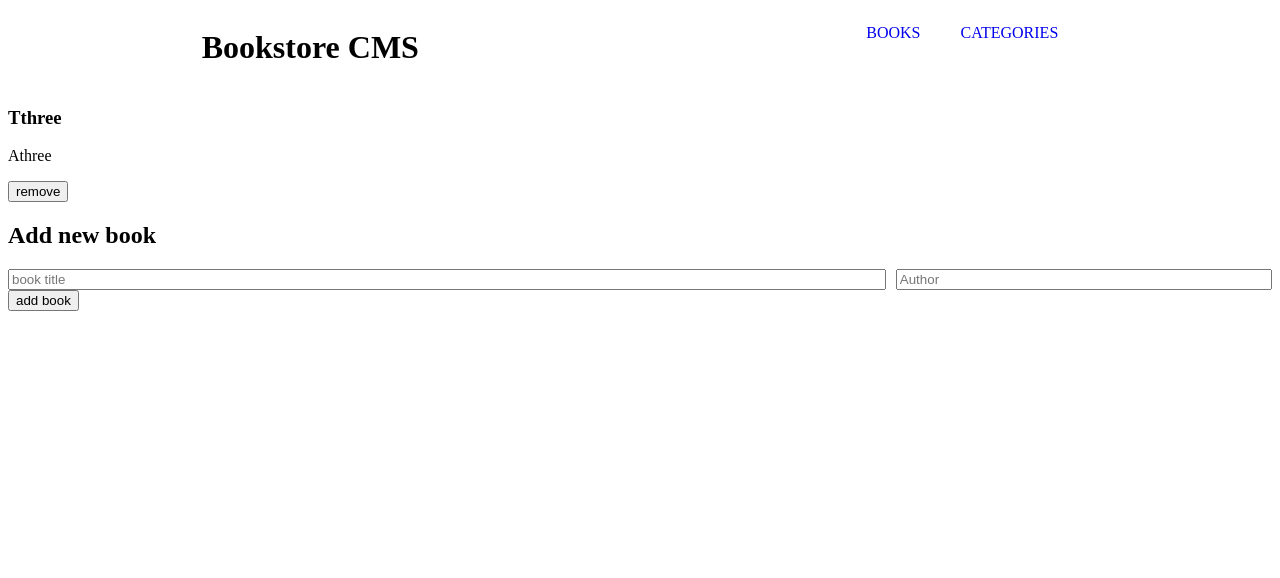
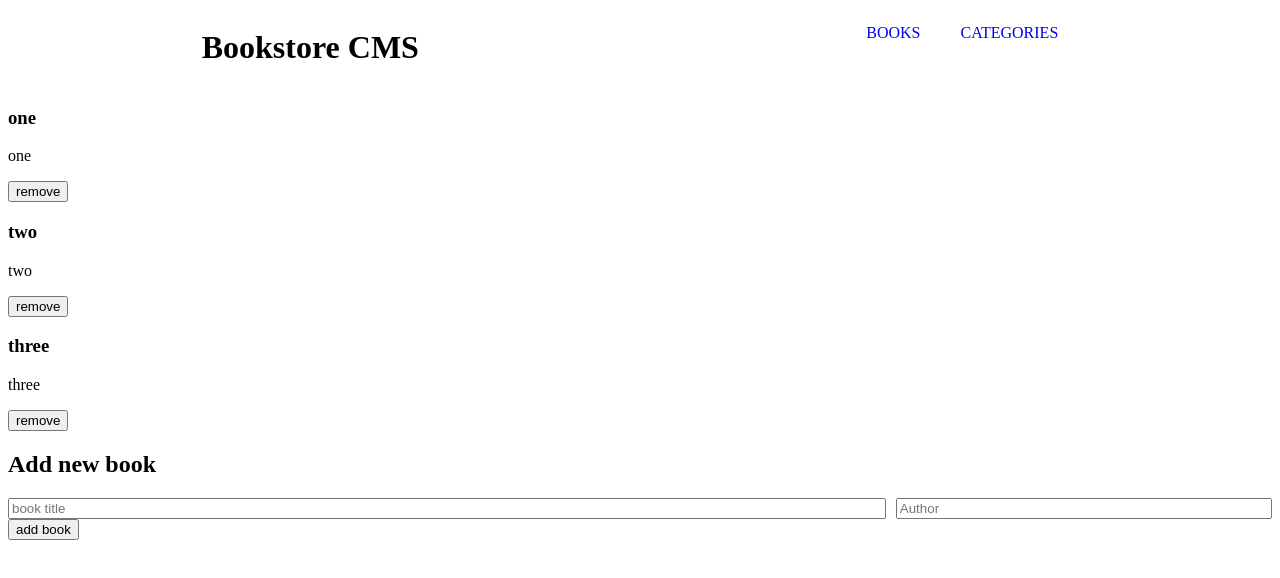
Before and after one commit to luis-pomare/bookstore, a React (Create React App) app: page / in a window 1280 px wide. Shown: the top 578 px of the page. Built offline with nearby package versions, Linux system fonts and the light colour scheme.

Commit message:
Loop through store elements to render the books

```diff
--- a/src/components/books.js
+++ b/src/components/books.js
@@ -3,10 +3,13 @@ import Book from './book';
 import Form from './form';
 
 const Books = () => {
-  const { title, author } = store.getState().books[2];
+  const { books } = store.getState();
+
   return (
     <main>
-      <Book title={title} author={author} />
+      {books.map((book) => (
+        <Book title={book.title} author={book.author} key={book.title} />
+      ))}
       <Form />
     </main>
   );
--- a/src/redux/books/books.js
+++ b/src/redux/books/books.js
@@ -3,23 +3,23 @@ const ADD = 'bookstore/books/ADD';
 const REMOVE = 'bookstore/books/REMOVE';
 const initial = [
   {
-    title: 'Tone',
-    author: 'Aone',
+    title: 'one',
+    author: 'one',
   },
   {
-    title: 'Ttwo',
-    author: 'Atwo',
+    title: 'two',
+    author: 'two',
   },
   {
-    title: 'Tthree',
-    author: 'Athree',
+    title: 'three',
+    author: 'three',
   },
 ];
 
-// Reducer
+// Reducer;
 export default function booksReducer(
   state = { books: [...initial] },
-  action = {}
+  action = {},
 ) {
   switch (action.type) {
     case ADD:
```
